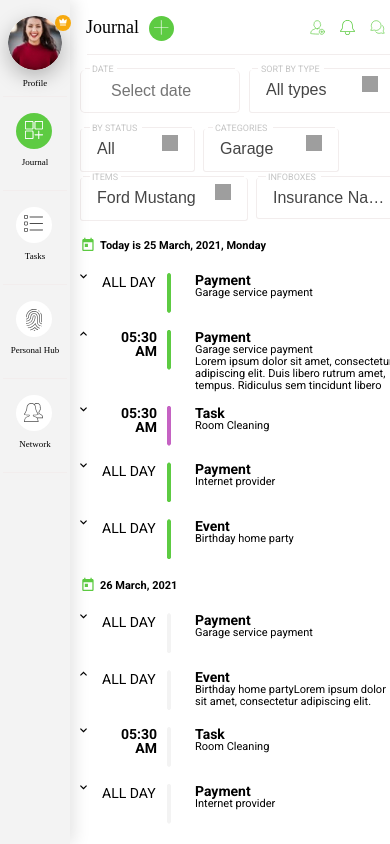
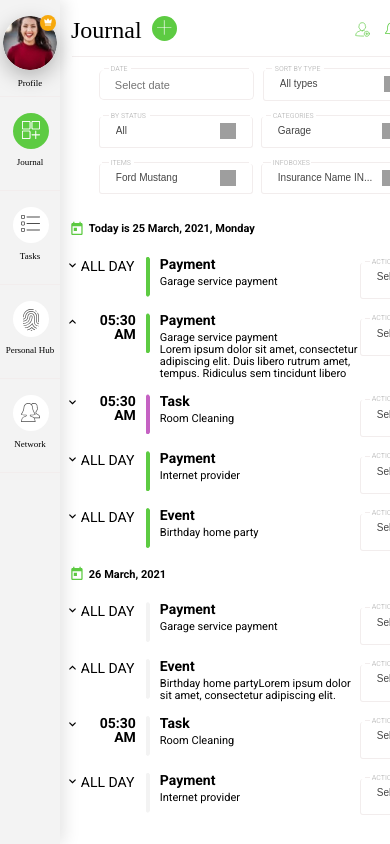
Before and after one commit to Tolubaria/applications, a website: page src/index.html in a window 390 px wide. Drawn offline with nearby package versions, Linux system fonts and the light colour scheme; files that its build step writes are made by us from their sources; grey boxes are pictures that could not be loaded.

Commit message:
media 320px

```diff
--- a/src/assets/scss/blocks/container.scss
+++ b/src/assets/scss/blocks/container.scss
@@ -2,7 +2,6 @@
 	max-width: 70rem;
 	padding-left: 7rem;
 	@media only screen and (max-width: 480px){
-		// max-width: 30rem;
-		padding-left: 5rem;
+		padding-left: 4.3rem;
   	}
 }
--- a/src/assets/scss/blocks/header.scss
+++ b/src/assets/scss/blocks/header.scss
@@ -4,17 +4,17 @@
 	background-color: #fff;
 	z-index: $z-index-header;
 	@media only screen and (max-width: 480px) {
-		left: 60px;
+		left: 2.813rem; //45px;
   	}
 	@media only screen and (max-width: 320px) {
-		left: 70px;
+		left: 45px;
   	}
 		&__wrapper {
 			width: 84.375rem; //1350px;
 			display: flex;
 			justify-content: space-between;
 			@media only screen and (max-width: 480px) {
-				max-width: 350px;
+				max-width: 25.625rem; //410px;
 			}
 			@media screen and (max-width: 320px) {
 				max-width: 250px;
@@ -27,7 +27,7 @@
 				font-size: 1.875rem; //30px
 				color: $textColor;
 				@media only screen and (max-width: 480px) {
-					font-size: 18px;
+					font-size: 1.5rem; //24px;
 					margin: 18px 10px 0px 26px;
 				}
 				@media only screen and (max-width: 320px) {
@@ -42,8 +42,8 @@
 				background-color: $primary;
 				border-radius: 50%;
 				@media only screen and (max-width: 480px) {
-					max-width: 25px;
-					height: 25px;
+					max-width: 1.563rem; //25px;
+					height: 1.563rem; //25px;
 				}
 				@media only screen and (max-width: 320px) {
 					max-width: 1.25rem; //20px;
@@ -52,14 +52,14 @@
 				&__plus {
 					padding: 11px 0px 0px 12px;
 					@media only screen and (max-width: 480px) {
-						max-width: 15px;
-						height: 15px;
+						max-width: 0.938rem; //15px;
+						height: 0.938rem; //15px;
 						padding: 4px 0px 0px 5px;
 					}
 					@media only screen and (max-width: 320px) {
 						max-width: 0.625rem; //10px;
 						height: 0.625; //10px;
-						padding: 0px 0px 0px 6px;
+						padding: 0px 0px 0px 5px;
 					}
 				}
 			}
@@ -73,10 +73,10 @@
 	justify-content: space-between;
 	@media only screen and (max-width: 480px){
 		max-width: 5.625rem; //90px;
-		margin: 18px 10px 0px 0px;
+		margin: 20px 10px 0px 0px;
 	}
 	@media only screen and (max-width: 320px){
-		max-width: 50px;
+		max-width: 3.125rem; //50px;
 		margin: 18px 35px 0px 0px;
 	}
 }
@@ -93,21 +93,19 @@
 
 .fa {
 	@media only screen and (max-width: 480px) {
-		max-width: 15px;
+		max-width: 0.938rem; //15px;
 	}
 	@media only screen and (max-width: 320px) {
 		max-width: 0.625rem; //10px;
 	}
 }
+
 .line {
 	max-width: 80.563rem; //1289px;
-	height: 0.125; //2px;
+	height: 0.125rem; //2px;
 	margin-left: 27px;
 	border-bottom: 1px solid #F2EDED;
 	@media only screen and (max-width: 480px) {
-		max-width: 360px;
-	}
-	@media only screen and (max-width: 320px) {
-		max-width: 210px;
+		max-width: 25rem; //400px;
 	}
 }
--- a/src/assets/scss/blocks/main.scss
+++ b/src/assets/scss/blocks/main.scss
@@ -51,11 +51,15 @@
 }
 
 .dropdowns-block {
-	width: 933px;
+	width: 58.313rem; //933px;
 	margin: 25px 0px 23px 0px;
 	@media only screen and (max-width: 480px) {
-		max-width: 360px;
-		margin: 0px 0px 15px 0px;
+		max-width: 22.5rem; //360px;
+		margin: 0px 0px 15px 30px;
+  	}
+	  @media only screen and (max-width: 320px) {
+		max-width: 18.75rem; //300px;
+		margin: 0px 0px 5px 0px;
   	}
 }
 
@@ -63,9 +67,6 @@
 	display: flex;
 	@media only screen and (max-width: 480px) {
 		flex-wrap: wrap;
-  	}
-	@media only screen and (max-width: 320px) {
-		display: block;
   	}
 }
 
@@ -83,112 +84,141 @@
 
 #datepicker {
 	border-top: none;
-	width: 160px;
-	@media only screen and (max-width: 320px) {
-		width: 125px;
-		height: 33px;
+	width: 10rem; //160px;
+	@media only screen and (max-width: 480px) {
+		width: 9.688rem; //155px;
+		height: 1.875rem; //30px;
 		margin-bottom: 10px;
   	}
-
+	@media only screen and (max-width: 320px) {
+		width: 7.188rem; //115px;
+		height: 1.875rem; //30px;
+		margin-bottom: 10px;
+  	}
 }
 
 input[type="text" i] {
 	padding-left: 30px;
-	@media only screen and (max-width: 320px) {
+	@media only screen and (max-width: 480px) {
 		padding-left: 15px;
+		font-size: 0.688rem; //11px;
   	}
 }
 
 .wrapper__type
 .ui-button {
-	width: 112px;
-	height: 29px;
+	max-width: 7rem; //112px;
+	height: 1.813rem; //29px;
 	margin-right: 8px;
 	background-color: #ffffff;
 	border: 1px solid #F2EDED;
 	border-top: none;
 	z-index: 1;
+	@media only screen and (max-width: 480px) {
+		max-width: 7.5rem; //120px;
+		height: 1.063rem; //17px;
+		margin-bottom: 10px;
+  	}
 	@media only screen and (max-width: 320px) {
-		width: 90px;
-		height: 17px;
+		width: 5rem; //80px;
 		margin-bottom: 10px;
   	}
 }
 
 .wrapper__status
 .ui-button {
-	width: 81px;
-	height: 29px;
+	max-width: 5.063rem; //81px;
+	height: 1.813rem; //29px;
 	margin-right: 8px;
 	background-color: #ffffff;
 	border: 1px solid #F2EDED;
 	border-top: none;
 	z-index: 1;
-	@media only screen and (max-width: 320px) {
-		width: 90px;
-		height: 17px;
+	@media only screen and (max-width: 480px) {
+		max-width: 7.5rem; //120px;
+		height: 1.063rem; //17px;
+		margin-bottom: 10px;
+  	}
+	  @media only screen and (max-width: 320px) {
+		width: 5rem; //80px;
 		margin-bottom: 10px;
   	}
 }
 
 .wrapper__categories
 .ui-button {
-	width: 102px;
-	height: 29px;
+	max-width: 6.375rem; //102px;
+	height: 1.813rem; //29px;
 	margin-right: 8px;
 	background-color: #ffffff;
 	border: 1px solid #F2EDED;
 	border-top: none;
 	z-index: 1;
+	@media only screen and (max-width: 480px) {
+		max-width: 7.5rem; //120px;
+		height: 1.063rem; //17px;
+		margin-bottom: 10px;
+  	}
 	@media only screen and (max-width: 320px) {
-		width: 90px;
-		height: 17px;
+		width: 5rem; //80px;
 		margin-bottom: 10px;
   	}
 }
 
 .wrapper__items
 .ui-button {
-	width: 134px;
-	height: 29px;
+	max-width: 8.375rem; //134px;
+	height: 1.813rem; //29px;
 	margin-right: 8px;
 	background-color: #ffffff;
 	border: 1px solid #F2EDED;
 	border-top: none;
 	z-index: 1;
+	@media only screen and (max-width: 480px) {
+		max-width: 7.5rem; //120px;
+		height: 1.063rem; //17px;
+		margin-bottom: 10px;
+  	}
 	@media only screen and (max-width: 320px) {
-		width: 90px;
-		height: 17px;
+		width: 5rem; //80px;
 		margin-bottom: 10px;
   	}
 }
 
 .wrapper__infoboxes
 .ui-button {
-	width: 139px;
-	height: 27px;
+	width: 8.688rem; //139px;
+	height: 1.688rem; //27px;
 	background-color: #ffffff;
 	border: 1px solid #F2EDED;
 	border-top: none;
 	z-index: 1;
+	@media only screen and (max-width: 480px) {
+		width: 7.5rem; //120px;
+		height: 1.063rem; //17px;
+		margin-bottom: 10px;
+  	}
 	@media only screen and (max-width: 320px) {
-		width: 90px;
-		height: 17px;
+		width: 5rem; //80px;
 		margin-bottom: 10px;
   	}
 }
 
 .wrapper-action
 .ui-button {
-	width: 122px;
-	height: 29px;
+	width: 7.625rem; //122px;
+	height: 1.813rem; //29px;
 	background-color: #ffffff;
 	border: 1px solid #F2EDED;
 	border-top: none;
 	z-index: 1;
 	@media only screen and (max-width: 480px) {
-		width: 80px;
-		height: 23px;
+		width: 4.375rem; //70px;
+		height: 1.438rem; //23px;
+  	}
+	@media only screen and (max-width: 320px) {
+		width: 140px;
+		height: 1.438rem; //23px;
   	}
 }
 
@@ -198,6 +228,9 @@ input[type="text" i] {
 	margin: 0px 0px -5px 12px;
 	@include categories-name;
 	z-index: 2;
+	@media only screen and (max-width: 480px) {
+		font-size: 0.438rem; //7px;
+  	}
 }
 
 .categories-name:before {
@@ -208,6 +241,9 @@ input[type="text" i] {
    border-bottom: 1px solid #F2EDED;
    top:40%;
    right: 14px;
+	@media only screen and (max-width: 320px) {
+		width: 5rem; //80px;
+  	}
 }
 
 .categories-name:after {
@@ -221,8 +257,14 @@ input[type="text" i] {
 }
 
 .categories-name-type:before {
-	width: 68px;
-	right: 11px;
+	width: 4.25rem; //68px;
+	right: 0.688rem; //11px;
+	@media only screen and (max-width: 480px) {
+		width: 5.625rem; //90px;
+  	}
+	@media only screen and (max-width: 320px) {
+		width: 3.125rem; //50px;
+  	}
 }
 .categories-name-type:after {
 	width: 6px;
@@ -232,6 +274,12 @@ input[type="text" i] {
 .categories-name-status:before {
 	width: 50px;
 	right: 11px;
+	@media only screen and (max-width: 480px) {
+		width: 100px;
+  	}
+	@media only screen and (max-width: 320px) {
+		width: 3.75rem; //60px;
+  	}
 }
 .categories-name-status:after {
 	width: 6px;
@@ -241,11 +289,23 @@ input[type="text" i] {
 .categories-name-categories:before {
 	width: 62px;
 	right: 12px;
+	@media only screen and (max-width: 480px) {
+		width: 95px;
+  	}
+	@media only screen and (max-width: 320px) {
+		width: 3.438rem; //55px;
+  	}
 }
 
 .categories-name-items:before {
 	width: 123px;
 	right: 12px;
+	@media only screen and (max-width: 480px) {
+		width: 115px;
+  	}
+	@media only screen and (max-width: 320px) {
+		width: 4.688rem; //75px;
+  	}
 }
 .categories-name-items:after {
 	width: 7px;
@@ -253,8 +313,14 @@ input[type="text" i] {
 }
 
 .categories-name-infoboxes:before {
-	width: 105px;
-	right: 5px;
+	width: 6.563rem; //105px;
+	right: 0.313rem; //5px;
+	@media only screen and (max-width: 480px) {
+		width: 6.25rem; //100px;
+  	}
+	@media only screen and (max-width: 320px) {
+		width: 3.75rem; //60px;
+  	}
 }
 .categories-name-infoboxes:after {
 	width: 8px;
@@ -264,11 +330,21 @@ input[type="text" i] {
 .categories-name-action:before {
 	width: 102px;
 	right: 5px;
+	@media only screen and (max-width: 480px) {
+		width: 62px;
+  	}
+	  @media only screen and (max-width: 320px) {
+		width: 130px;
+  	}
 }
 
 .ui-selectmenu-text {
 	padding-top: 5px;
-	@media only screen and (max-width: 320px) {
+	@media only screen and (max-width: 480px) {
+		padding-top: 2px;
+		font-size: 11px;
+  	}
+	  @media only screen and (max-width: 480px) {
 		font-size: 0.625rem; //10px;
   	}
 }
@@ -296,17 +372,21 @@ input[type="text" i] {
 .tbspan {
 	margin-bottom: 14px;
 	display: flex;
+	@media only screen and (max-width: 320px) {
+		max-width: 17.5rem; //280px;
+		flex-wrap: wrap;
+	}
 	&__arrow {
-		width: 7,5px;
-		height: 12px;
-		margin-bottom: 27px;
+		width: 0.5rem; //8px;
+		height: 0.688rem; //11px;
+		margin: 5px 0px 27px 0px;
 		@media only screen and (max-width: 480px) {
-			width: 7px;
-			height: 7px;
+			width: 0.438rem; //7px;
+			height: 0.438rem; //7px;
 		}
 		@media only screen and (max-width: 320px) {
-			width: 5px;
-			height: 5px;
+			width: 0.313rem; //5px;
+			height: 0.313rem; //5px;
 		}
 	}
 }
@@ -319,16 +399,24 @@ input[type="text" i] {
 	width: 4.063rem; //65px;
 	height: 1.5rem; //24px;
 	margin: 0px 23px 0px 27px;
+	@media only screen and (max-width: 480px) {
+		width: 3.438rem; //55px;
+		height: 1.25rem; //20px;
+		margin: 0px 10px 0px 5px;
+	}
+	@media only screen and (max-width: 320px) {
+		width: 2.813rem; //45px;
+		height: 1.25rem; //20px;
+		margin: 0px 10px 0px 5px;
+	}
 	&__text {
 		@include description-paragraphs;
 		@media only screen and (max-width: 480px) {
-			font-size: 14px;
+			font-size: 0.875rem; //14px;
 		}
-	}
-	@media only screen and (max-width: 480px) {
-		width: 55px;
-		height: 20px;
-		margin: 0px 10px 0px 15px;
+		@media only screen and (max-width: 320px) {
+			font-size: 0.688rem; //11px;
+		}
 	}
 }
 
@@ -336,25 +424,28 @@ input[type="text" i] {
 	display: block;
 	@include time;
 	@media only screen and (max-width: 480px) {
-		font-size: 14px;
+		font-size: 0.875rem; //14px;
+	}
+	@media only screen and (max-width: 320px) {
+		font-size: 0.688rem; //11px;
 	}
 }
 
 .clip {
-	width: 4px;
-	height: 54px;
+	width: 0.25rem; //4px;
+	height: 3.375rem; //54px;
 	margin-right: 30px;
 	clip-path: ellipse(120% 50% at 50% 50%);
 	background-color: $primary;
 	@media only screen and (max-width: 480px) {
-		height: 40px;
+		height: 2.5rem; //40px;
 		margin-right: 10px;
 	}
 }
 
 .circle {
-	width: 36px;
-	height: 36px;
+	width: 2.25rem; //36px;
+	height: 2.25rem; //36px;
 	border-radius: 50%;
 	background: $primary;
 	@media only screen and (max-width: 480px) {
@@ -392,25 +483,32 @@ input[type="text" i] {
 	width: 18.938rem; //303px;
 	margin-left: 14px;
 	@media only screen and (max-width: 480px) {
-		max-width: 200px;
+		max-width: 12.5rem; //200px;
+		margin-left: 0px;
+	}
+	@media only screen and (max-width: 320px) {
+		max-width: 11.25rem; //180px;
+		margin-left: 0px;
 	}
 	&__title {
 		@include description-title;
 		@media only screen and (max-width: 480px) {
-			font-size: 14px;
+			margin-bottom: 0.313rem; //5px;
+			font-size: 0.875rem; //14px;
 		}
 	}
 	&__paragraphs {
 		@include description-paragraphs;
 		@media only screen and (max-width: 480px) {
-			font-size: 11px;
+			font-size: 0.688rem; //11px;
 			line-height: 12px;
 		}
 	}
 }
+
 .btnstatus {
 	width: 6rem; //96px;
-	height: 30px;
+	height: 1.875rem; //30px;
 	margin-right: 173px;
 	display: flex;
 	background: #D4F8CB66;
--- a/src/assets/scss/blocks/sidebar.scss
+++ b/src/assets/scss/blocks/sidebar.scss
@@ -8,24 +8,27 @@
 	left: 0;
 	z-index: $z-index-sidebar;
 	@media only screen and (max-width: 480px) {
-		width: 70px;
+		width: 3.75rem; //60px;
 	}
 		&__content {
 			padding: 0 1rem;
 		@media only screen and (max-width: 480px) {
-			padding: 0 0.2rem;
+			padding: 0 0rem;
 		}
 	}
 }
 
 .circle-crown {
 	position: absolute;
-	width: 16px;
-	height: 16px;
+	width: 1rem; //16px;
+	height: 1rem; //16px;
 	top: 15px;
 	left: 55px;
 	background: #F7A90D;
 	border-radius: 50%;
+	@media only screen and (max-width: 480px) {
+		left: 40px;
+	}
 	&__img {
 		padding-bottom: 10px;
 	}
```
